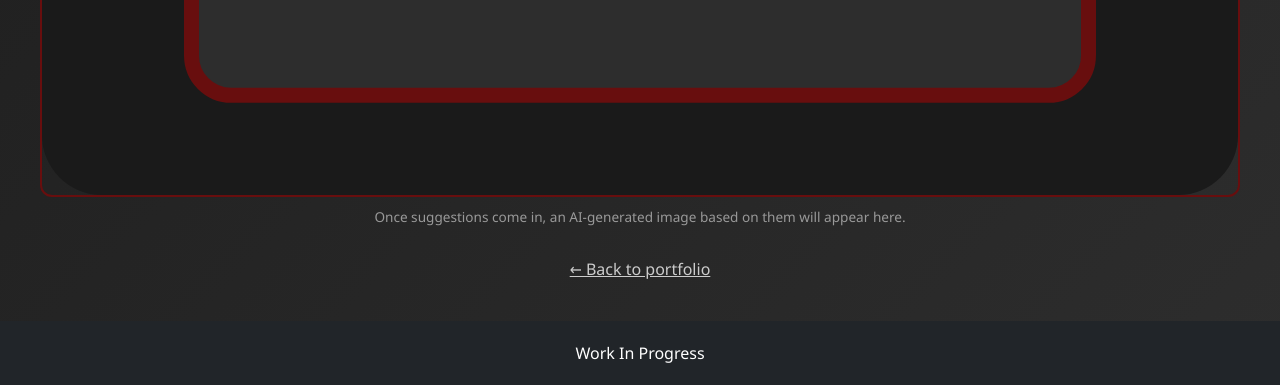
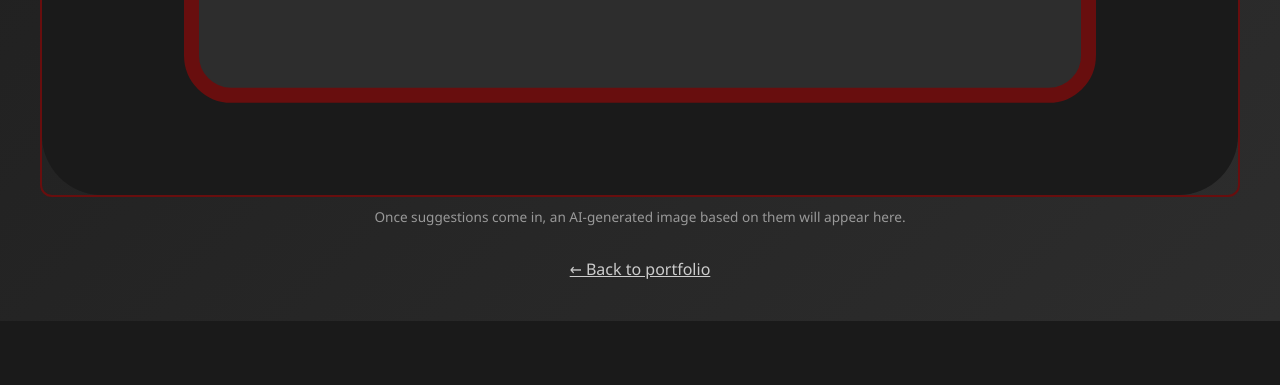
Before and after one commit to Zeddicus-Zul/djangoProject, a Django app: page /movienight/ in a window 1280 px wide. Shown: the part 1054-1439 px from the top of the page. After the commit the page ends 1375 px from the top, so only its background shows below. Run offline with Django 5.2, Linux system fonts and the light colour scheme; data that the repository does not hold is empty.

Commit message:
Remove placeholder footer and stale image caption text
The "Work In Progress" footer and "Generated from the current list of
suggestions." caption were leftover placeholder text no longer needed.

```diff
--- a/movienight/templates/movienight/movie_night.html
+++ b/movienight/templates/movienight/movie_night.html
@@ -66,13 +66,6 @@
         .empty-state {
             text-align: center;
             color: #ccc;
-        }
-
-        footer {
-            background-color: #212529;
-            color: white;
-            text-align: center;
-            padding: 20px;
         }
 
         .back-link {
@@ -190,14 +183,12 @@
                  src="{% if movie_image %}{{ movie_image.image.url }}{% else %}{% static 'movienight/placeholder.svg' %}{% endif %}"
                  alt="AI-generated image based on the group's movie picks">
             <p id="movie-image-caption">
-                {% if movie_image %}Generated from the current list of suggestions.{% else %}Once suggestions come in, an AI-generated image based on them will appear here.{% endif %}
+                {% if not movie_image %}Once suggestions come in, an AI-generated image based on them will appear here.{% endif %}
             </p>
         </div>
 
         <a href="/" class="back-link">&larr; Back to portfolio</a>
     </main>
-
-    <footer>Work In Progress</footer>
 
     <script>
         (function () {
@@ -238,7 +229,7 @@
                     .then(function (data) {
                         if (data.has_suggestions && data.image_url) {
                             imageImg.src = data.image_url;
-                            imageCaption.textContent = 'Generated from the current list of suggestions.';
+                            imageCaption.textContent = '';
                         } else {
                             imageImg.src = placeholderUrl;
                             imageCaption.textContent = 'Once suggestions come in, an AI-generated image based on them will appear here.';
```
Also changed, not shown: movienight/templates/movienight/edit_suggestion.html (+0 -9 lines), movienight/templates/movienight/pick.html (+0 -9 lines), templates/landing.html (+0 -9 lines).
